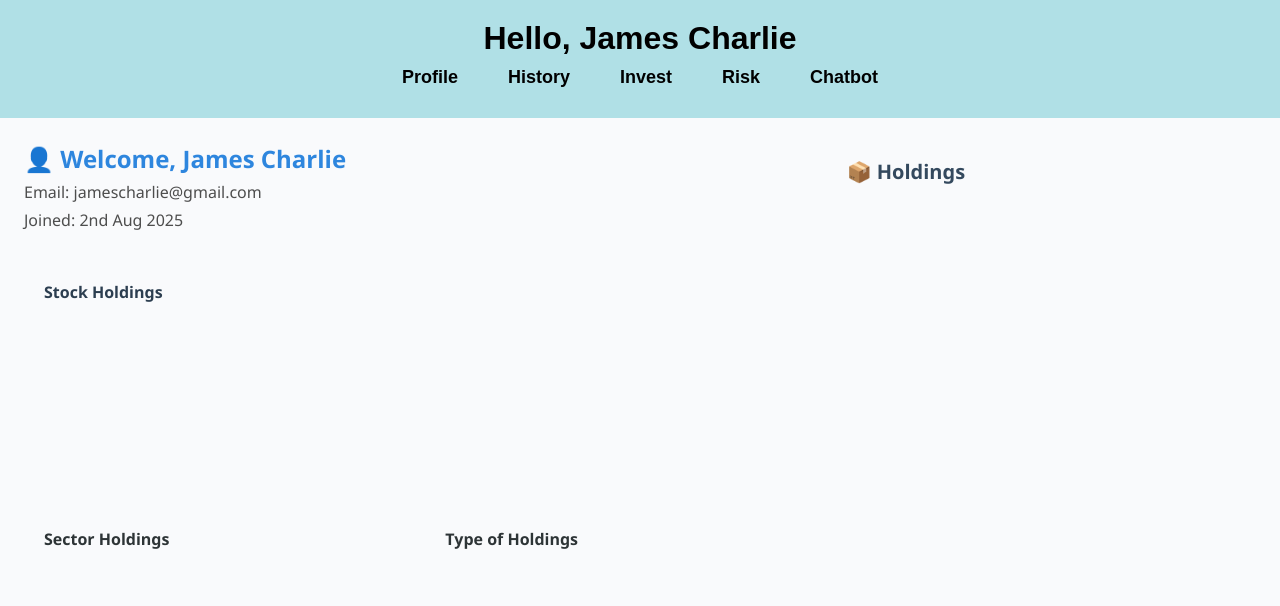
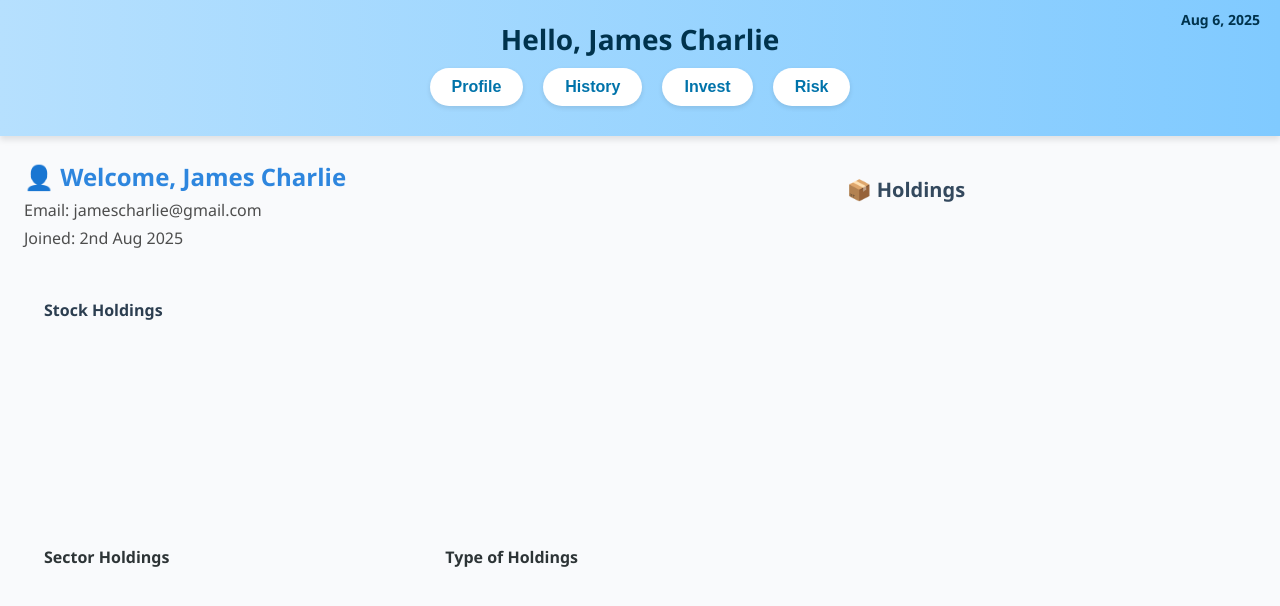
Before and after one commit to saidurga02/teamsync, a website: page public/main.html in a window 1280 px wide. Drawn offline with nearby package versions, Linux system fonts and the light colour scheme; no server answers.

Commit message:
changes in risk analysis

```diff
--- a/public/main.html
+++ b/public/main.html
@@ -6,36 +6,57 @@
   <style>
     body {
       margin: 0;
-      font-family: Arial, sans-serif;
+      font-family: 'Segoe UI', Tahoma, Geneva, Verdana, sans-serif;
       display: flex;
       flex-direction: column;
       height: 100vh;
       overflow: hidden;
+      background-color: #f5f9ff;
     }
 
     .header {
-      background-color: powderblue;
-      color: black;
+      background: linear-gradient(to right, #b6e0fe, #80caff);
+      color: #00334d;
       padding: 20px;
       text-align: center;
-      font-size: 32px;
+      font-size: 28px;
       font-weight: bold;
+      box-shadow: 0 4px 6px rgba(0, 0, 0, 0.1);
+      position: relative;
+    }
+
+    .date {
+      position: absolute;
+      top: 10px;
+      right: 20px;
+      font-size: 14px;
+      color: #00334d;
     }
 
     .nav {
-      background-color: powderblue;
+
       display: flex;
       justify-content: center;
+      padding: 10px 0;
     }
 
     .nav button {
-      background: none;
+      background-color: #ffffff;
       border: none;
-      padding: 10px 25px;
+      padding: 10px 22px;
+      margin: 0 10px;
+      border-radius: 20px;
       cursor: pointer;
-      font-size: 18px;
+      font-size: 16px;
       font-weight: bold;
-      color: black;
+      color: #0073aa;
+      transition: background-color 0.3s ease, color 0.3s ease;
+      box-shadow: 0 2px 5px rgba(0, 0, 0, 0.1);
+    }
+
+    .nav button:hover {
+      background-color: #0073aa;
+      color: white;
     }
 
     .content {
@@ -52,12 +73,12 @@
 <body>
   <div class="header">
     Hello, James Charlie
+    <div class="date" id="todayDate"></div>
     <div class="nav">
       <button onclick="loadPage('profile.html')">Profile</button>
       <button onclick="loadPage('history.html')">History</button>
       <button onclick="loadPage('dashboard.html')">Invest</button>
       <button onclick="loadPage('risk.html')">Risk</button>
-      <button onclick="loadPage('chatbot.html')">Chatbot</button>
     </div>
   </div>
 
@@ -69,6 +90,12 @@
     function loadPage(page) {
       document.getElementById('mainFrame').src = page;
     }
+
+    // Set today's date
+    const dateElem = document.getElementById('todayDate');
+    const today = new Date();
+    const options = { year: 'numeric', month: 'short', day: 'numeric' };
+    dateElem.textContent = today.toLocaleDateString(undefined, options);
   </script>
 </body>
 </html>
--- a/public/profile.css
+++ b/public/profile.css
@@ -1,5 +1,6 @@
 /* ========== GLOBAL ========== */
 * {
+
   margin: 0;
   padding: 0;
   box-sizing: border-box;
--- a/public/profile.js
+++ b/public/profile.js
@@ -1,4 +1,3 @@
-// ========================== USER INFO ==============================
 async function fetchUserData() {
   const userId = 1;
   try {
--- a/public/risk.css
+++ b/public/risk.css
@@ -1,3 +1,5 @@
+
+
 body {
   font-family: Arial, sans-serif;
   background-color: #f1f6fc;
--- a/public/risk.js
+++ b/public/risk.js
@@ -1,3 +1,4 @@
+
 const apiKey = '7abdfcf528aa41648308ffc30ff7ed35'; // Replace with your actual TwelveData API key
 
 // Dummy list of user's current holdings (simulate your backend)
```
Also changed, not shown: server.js (+8 -8 lines), public/profile.html (line endings or trailing spaces), public/risk.html (line endings or trailing spaces). Lines whose indentation alone changed are shown as unchanged.
